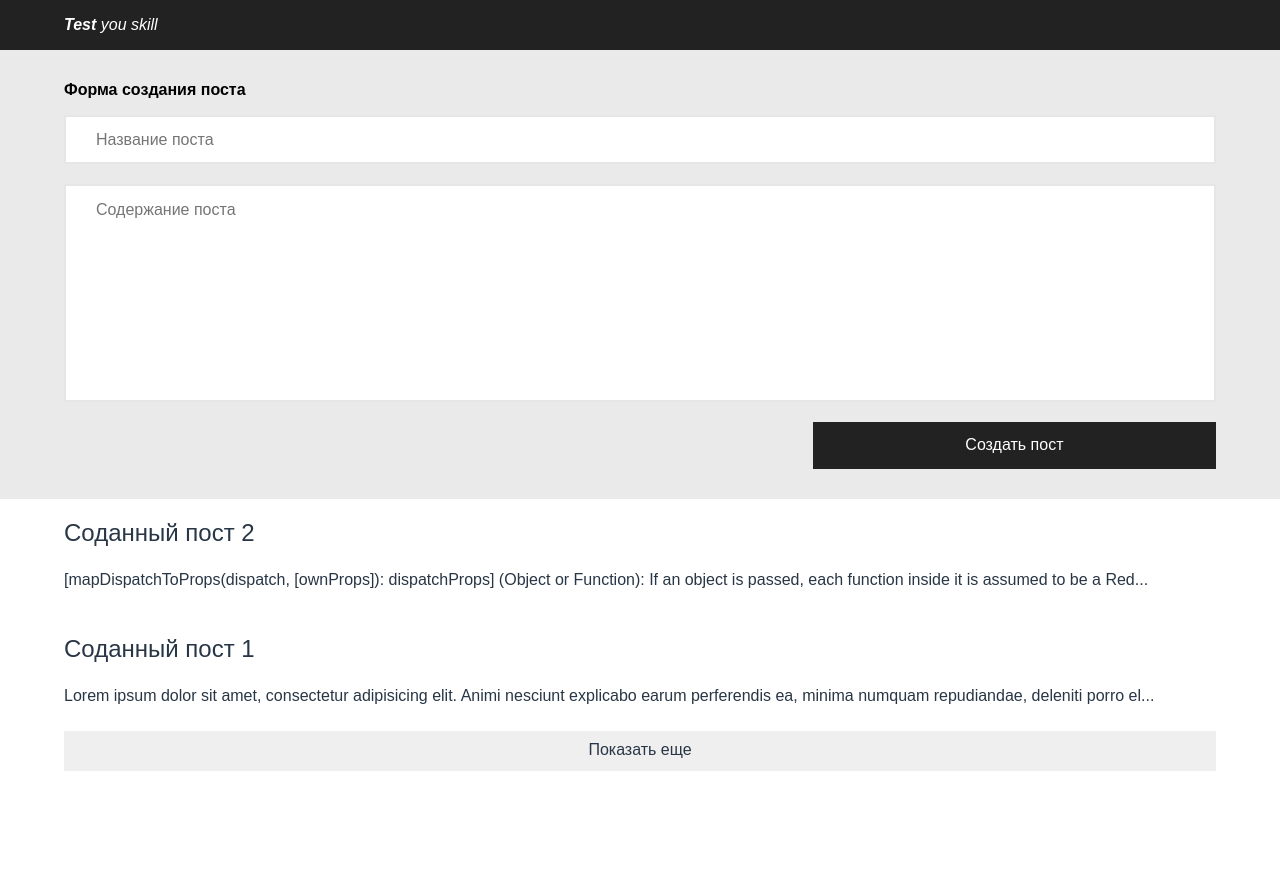
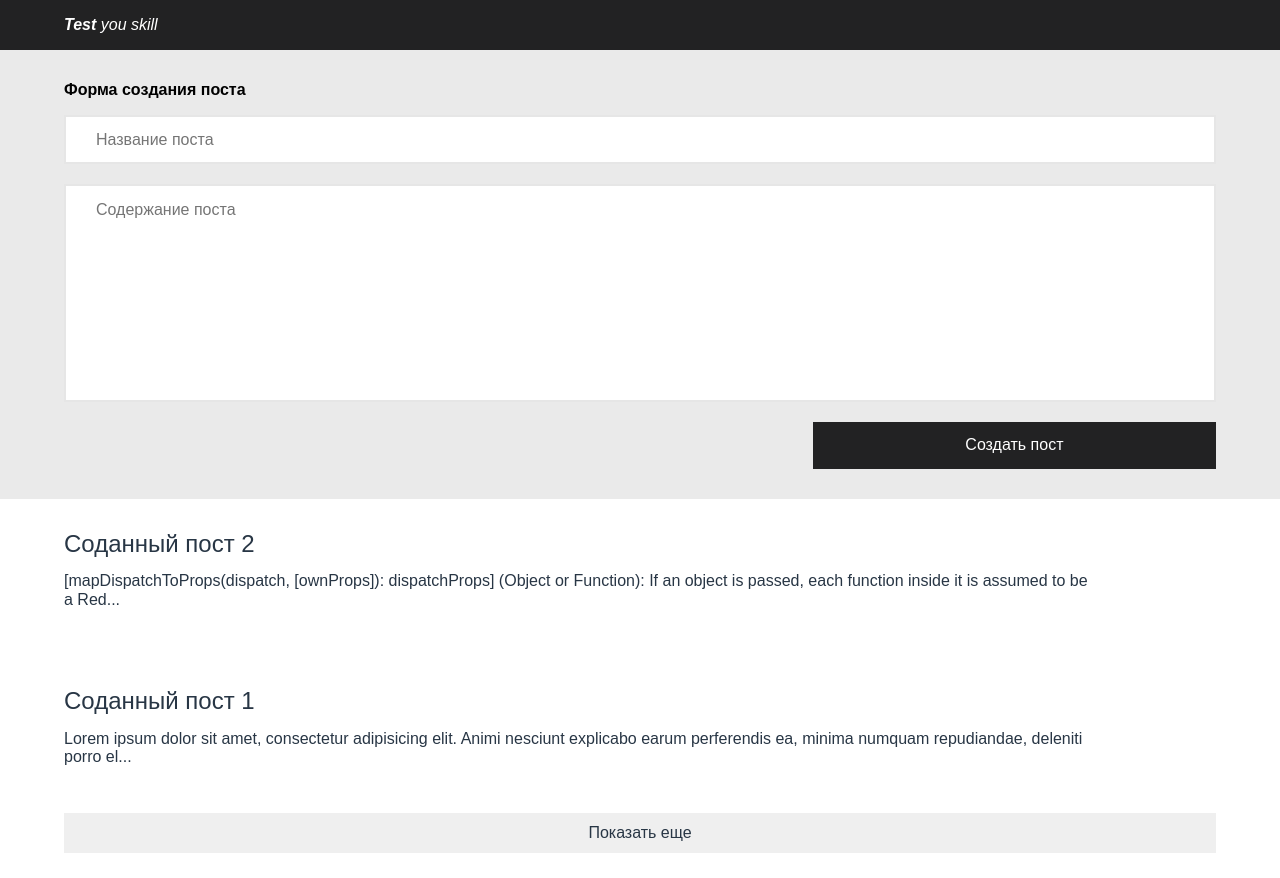
Before and after one commit to LKTN/Branch, a React app: page / in a window 1280 px wide. Before the commit the page ends 800 px from the top, so only its background shows below. Built offline with nearby package versions, Linux system fonts and the light colour scheme.

Commit message:
Good style of Post component is implemented

```diff
--- a/src/components/Post.jsx
+++ b/src/components/Post.jsx
@@ -4,8 +4,15 @@ import { Link } from 'react-router-dom';
 let Post = (props) => {
   return (
     <article className='post'>
-      <Link to={props.id ? props.id : '/'} className='post__header'>{props.title}</Link>
-      <p className='post__text'>{props.text}</p>
+      <div className='post__wrapper'>
+        <Link
+          to={props.id ? props.id : '/'}
+          className='post__header'
+          onMouseOver={(evt) => {evt.target.parentElement.parentElement.classList.add('post--active')}}
+          onMouseOut={(evt) => {evt.target.parentElement.parentElement.classList.remove('post--active')}}
+        >{props.title}</Link>
+        <p className='post__text'>{props.text}</p>
+      </div>
     </article>
   )
 }
--- a/src/components/Post.scss
+++ b/src/components/Post.scss
@@ -2,26 +2,35 @@
   list-style-type: none;
   color: #283645;
 
+  &--active {
+    background-color: #efefef;
+
+    &> .post__wrapper {
+      border-top: 1px solid #E2DEDE;
+      border-bottom: 1px solid #E2DEDE;
+    }
+  }
+
+  &__wrapper {
+    width: 90%;
+    margin: 0 5%;
+    padding: 30px 0;
+    border-top: 1px solid #fff;
+    border-bottom: 1px solid #fff;
+  }
+
   &__header {
-    display: block;
     font-size: 1.5em;
-    padding: 20px 5% 0;
     color: #283645;
     text-decoration: none;
 
     &:hover {
       text-decoration: underline;
-      background-color: #efefef;
-
-      & ~ p {
-        background-color: #efefef;
-      }
     }
   }
 
   &__text {
     width: 90%;
-    padding: 25px 5%;
-    margin: 0;
+    margin-top: 15px;
   }
 }
```
Also changed, not shown: src/dist/bundle.js.
